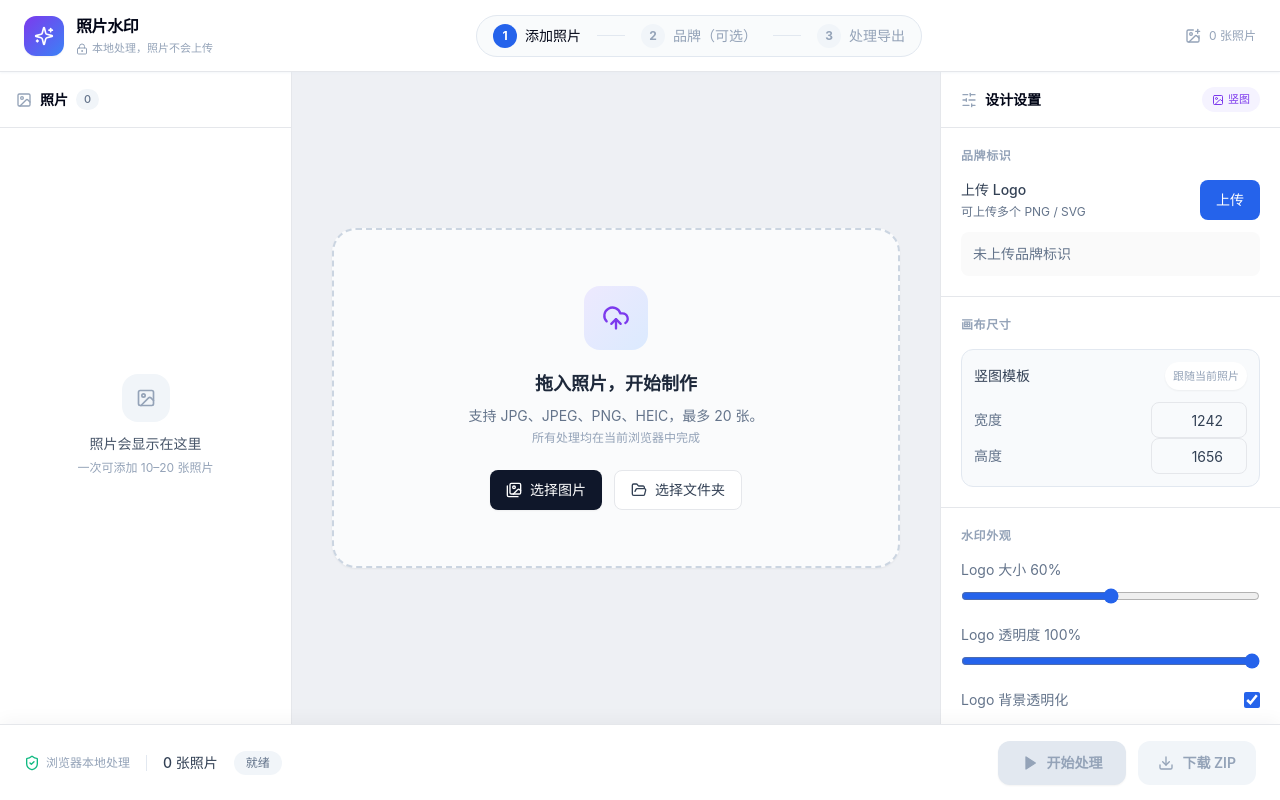
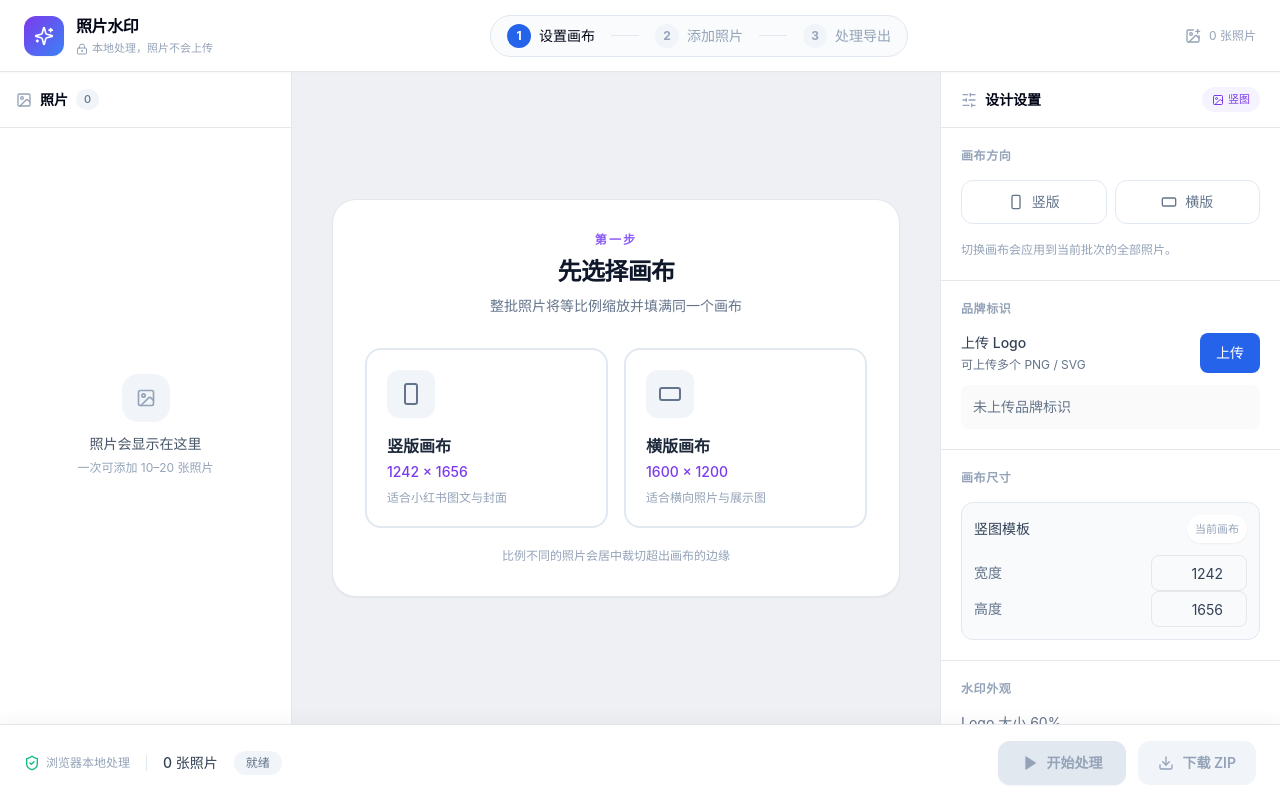
Before and after one commit to sweetCurious/photo-watermark-tool, a React (Vite) app: page / in a window 1280 px wide. Built offline with nearby package versions, Linux system fonts and the light colour scheme.

Commit message:
feat: add canvas-first cover workflow

```diff
--- /dev/null
+++ b/src/components/canvas/CanvasSetup.tsx
@@ -0,0 +1,62 @@
+import { RectangleHorizontal, RectangleVertical } from 'lucide-react';
+import { useSettingsStore } from '../../store/settingsStore';
+import { ImageOrientation } from '../../types/image';
+
+const CANVAS_OPTIONS: Array<{
+  description: string;
+  icon: typeof RectangleVertical;
+  label: string;
+  orientation: ImageOrientation;
+  size: string;
+}> = [
+  {
+    description: '适合小红书图文与封面',
+    icon: RectangleVertical,
+    label: '竖版画布',
+    orientation: 'portrait',
+    size: '1242 × 1656',
+  },
+  {
+    description: '适合横向照片与展示图',
+    icon: RectangleHorizontal,
+    label: '横版画布',
+    orientation: 'landscape',
+    size: '1600 × 1200',
+  },
+];
+
+export function CanvasSetup() {
+  const setCanvasOrientation = useSettingsStore((state) => state.setCanvasOrientation);
+
+  return (
+    <div className="w-full max-w-2xl rounded-3xl border border-slate-200 bg-white p-8 shadow-sm">
+      <div className="text-center">
+        <p className="text-xs font-bold uppercase tracking-[0.18em] text-violet-500">第一步</p>
+        <h2 className="mt-2 text-2xl font-bold tracking-tight text-slate-900">先选择画布</h2>
+        <p className="mt-2 text-sm text-slate-500">整批照片将等比例缩放并填满同一个画布</p>
+      </div>
+      <div className="mt-8 grid grid-cols-2 gap-4">
+        {CANVAS_OPTIONS.map((option) => {
+          const Icon = option.icon;
+
+          return (
+            <button
+              className="group rounded-2xl border-2 border-slate-200 p-5 text-left transition-all hover:-translate-y-0.5 hover:border-violet-400 hover:shadow-lg hover:shadow-violet-100"
+              key={option.orientation}
+              onClick={() => setCanvasOrientation(option.orientation)}
+              type="button"
+            >
+              <div className="flex size-12 items-center justify-center rounded-xl bg-slate-100 text-slate-500 transition-colors group-hover:bg-violet-100 group-hover:text-violet-600">
+                <Icon className="size-6" />
+              </div>
+              <p className="mt-4 text-base font-bold text-slate-800">{option.label}</p>
+              <p className="mt-1 text-sm font-medium text-violet-600">{option.size}</p>
+              <p className="mt-2 text-xs text-slate-400">{option.description}</p>
+            </button>
+          );
+        })}
+      </div>
+      <p className="mt-5 text-center text-xs text-slate-400">比例不同的照片会居中裁切超出画布的边缘</p>
+    </div>
+  );
+}
--- a/src/components/image/ImagePreview.tsx
+++ b/src/components/image/ImagePreview.tsx
@@ -2,14 +2,12 @@ import { PointerEvent, useEffect, useRef, useState } from 'react';
 import { toast } from 'sonner';
 import { usePreviewFitScale } from '../../hooks/usePreviewFitScale';
 import { createDrawableLogos, renderProcessedCanvas } from '../../services/imageProcessingService';
-import {
-  createLogoCanvas,
-  getLogoRects,
-} from '../../services/logoRenderer';
+import { createLogoCanvas, getLogoRects } from '../../services/logoRenderer';
 import { useImageStore } from '../../store/imageStore';
 import { useLogoStore } from '../../store/logoStore';
 import { useSettingsStore } from '../../store/settingsStore';
 import { releaseCanvas, revokeObjectUrl } from '../../utils/memory';
+import { CanvasSetup } from '../canvas/CanvasSetup';
 import { ImageUpload } from '../upload/ImageUpload';
 import { LogoOverlayLayer } from './LogoOverlayLayer';
 import { PreviewToolbar } from './PreviewToolbar';
@@ -35,15 +33,16 @@ export function ImagePreview() {
   const logos = useLogoStore((state) => state.logos);
   const outputSizes = useSettingsStore((state) => state.outputSizes);
   const templates = useSettingsStore((state) => state.templates);
+  const canvasOrientation = useSettingsStore((state) => state.canvasOrientation);
   const setTemplate = useSettingsStore((state) => state.setTemplate);
   const selectedImage = images.find((image) => image.id === selectedImageId) ?? null;
-  const selectedOutputSize = selectedImage ? outputSizes[selectedImage.orientation] : null;
-  const selectedTemplate = selectedImage ? templates[selectedImage.orientation] : null;
+  const selectedOutputSize = canvasOrientation ? outputSizes[canvasOrientation] : null;
+  const selectedTemplate = canvasOrientation ? templates[canvasOrientation] : null;
   const { fitScale, previewViewportRef } = usePreviewFitScale(selectedOutputSize);
   const displayScale = fitScale * (previewScale / 100);
 
   useEffect(() => {
-    if (!selectedImage) {
+    if (!selectedImage || !canvasOrientation) {
       setPreviewUrl((currentUrl) => {
         if (currentUrl) {
           revokeObjectUrl(currentUrl);
@@ -59,8 +58,9 @@ export function ImagePreview() {
     }
 
     const currentImage = selectedImage;
-    const outputSize = outputSizes[currentImage.orientation];
-    const template = templates[currentImage.orientation];
+    const currentCanvasOrientation = canvasOrientation;
+    const outputSize = outputSizes[currentCanvasOrientation];
+    const template = templates[currentCanvasOrientation];
     const abortController = new AbortController();
 
     async function renderPreview() {
@@ -92,6 +92,7 @@ export function ImagePreview() {
         const canvas = await renderProcessedCanvas(
           currentImage,
           [],
+          currentCanvasOrientation,
           outputSize,
           template,
           abortController.signal,
@@ -134,7 +135,7 @@ export function ImagePreview() {
     return () => {
       abortController.abort();
     };
-  }, [logos, outputSizes, selectedImage, templates]);
+  }, [canvasOrientation, logos, outputSizes, selectedImage, templates]);
 
   function getPointerCanvasPosition(event: PointerEvent<HTMLImageElement>) {
     const previewSurface = previewSurfaceRef.current;
@@ -216,14 +217,14 @@ export function ImagePreview() {
     if (
       !dragState ||
       dragState.pointerId !== event.pointerId ||
-      !selectedImage ||
+      !canvasOrientation ||
       !selectedOutputSize ||
       !selectedTemplate
     ) {
       return;
     }
 
-    setTemplate(selectedImage.orientation, {
+    setTemplate(canvasOrientation, {
       ...selectedTemplate,
       logo: {
         ...selectedTemplate.logo,
@@ -237,6 +238,10 @@ export function ImagePreview() {
       },
     });
     dragStateRef.current = null;
+  }
+
+  if (!canvasOrientation) {
+    return <div className="flex h-full items-center justify-center p-10"><CanvasSetup /></div>;
   }
 
   if (!selectedImage || !selectedOutputSize || !selectedTemplate) {
--- a/src/components/layout/Header.tsx
+++ b/src/components/layout/Header.tsx
@@ -1,6 +1,6 @@
 import { Check, ImagePlus, LockKeyhole, Sparkles } from 'lucide-react';
 import { useImageStore } from '../../store/imageStore';
-import { useLogoStore } from '../../store/logoStore';
+import { useSettingsStore } from '../../store/settingsStore';
 
 function FlowStep({
   active,
@@ -33,7 +33,8 @@ function FlowStep({
 
 export function Header() {
   const imageCount = useImageStore((state) => state.images.length);
-  const logoCount = useLogoStore((state) => state.logos.length);
+  const canvasOrientation = useSettingsStore((state) => state.canvasOrientation);
+  const hasCanvas = canvasOrientation !== null;
 
   return (
     <header className="z-[100] flex h-[72px] shrink-0 items-center justify-between border-b border-border-default bg-background-panel px-6 shadow-sm shadow-slate-200/40">
@@ -49,17 +50,17 @@ export function Header() {
         </div>
       </div>
       <div className="flex items-center gap-4 rounded-full border border-slate-200 bg-slate-50/80 px-4 py-2">
-        <FlowStep active={imageCount === 0} complete={imageCount > 0} label="添加照片" number={1} />
+        <FlowStep active={!hasCanvas} complete={hasCanvas} label="设置画布" number={1} />
         <span className="h-px w-7 bg-slate-200" />
         <FlowStep
-          active={imageCount > 0 && logoCount === 0}
-          complete={logoCount > 0}
-          label="品牌（可选）"
+          active={hasCanvas && imageCount === 0}
+          complete={imageCount > 0}
+          label="添加照片"
           number={2}
         />
         <span className="h-px w-7 bg-slate-200" />
         <FlowStep
-          active={imageCount > 0 && logoCount > 0}
+          active={imageCount > 0}
           complete={false}
           label="处理导出"
           number={3}
--- a/src/components/settings/SettingsPanel.tsx
+++ b/src/components/settings/SettingsPanel.tsx
@@ -1,7 +1,6 @@
-import { ImageIcon, SlidersHorizontal } from 'lucide-react';
+import { ImageIcon, RectangleHorizontal, RectangleVertical, SlidersHorizontal } from 'lucide-react';
 import { ReactNode } from 'react';
 import { JPG_QUALITY } from '../../services/exportService';
-import { useImageStore } from '../../store/imageStore';
 import { TemplateSettings, useSettingsStore } from '../../store/settingsStore';
 import { ImageOrientation } from '../../types/image';
 import { LogoUploader } from '../logo/LogoUploader';
@@ -50,7 +49,7 @@ function ExportCard({ selectedTemplate }: { selectedTemplate: ImageOrientation }
       <div className="rounded-xl border border-slate-200 bg-slate-50 p-3">
         <p className="mb-3 flex items-center justify-between text-sm font-medium text-slate-700">
           <span>{label}模板</span>
-          <span className="rounded-full bg-white px-2 py-1 text-[11px] font-normal text-slate-400 shadow-sm">跟随当前照片</span>
+          <span className="rounded-full bg-white px-2 py-1 text-[11px] font-normal text-slate-400 shadow-sm">当前画布</span>
         </p>
         <NumberInput
           label="宽度"
@@ -212,10 +211,9 @@ function OutputCard() {
 }
 
 export function SettingsPanel() {
-  const images = useImageStore((state) => state.images);
-  const selectedImageId = useImageStore((state) => state.selectedImageId);
-  const selectedImage = images.find((image) => image.id === selectedImageId) ?? null;
-  const selectedTemplate: ImageOrientation = selectedImage?.orientation ?? 'portrait';
+  const canvasOrientation = useSettingsStore((state) => state.canvasOrientation);
+  const setCanvasOrientation = useSettingsStore((state) => state.setCanvasOrientation);
+  const selectedTemplate: ImageOrientation = canvasOrientation ?? 'portrait';
   const orientationLabel = selectedTemplate === 'portrait' ? '竖图' : '横图';
 
   return (
@@ -230,6 +228,28 @@ export function SettingsPanel() {
         </span>
       </div>
       <div className="min-h-0 flex-1 overflow-y-auto">
+        <SettingsCard title="画布方向">
+          <div className="grid grid-cols-2 gap-2">
+            {([
+              ['portrait', '竖版', RectangleVertical],
+              ['landscape', '横版', RectangleHorizontal],
+            ] as const).map(([orientation, label, Icon]) => (
+              <button
+                className={`flex h-11 items-center justify-center gap-2 rounded-xl border text-sm font-medium ${
+                  selectedTemplate === orientation && canvasOrientation
+                    ? 'border-violet-500 bg-violet-50 text-violet-700'
+                    : 'border-slate-200 text-slate-500 hover:bg-slate-50'
+                }`}
+                key={orientation}
+                onClick={() => setCanvasOrientation(orientation)}
+                type="button"
+              >
+                <Icon className="size-4" /> {label}
+              </button>
+            ))}
+          </div>
+          <p className="text-xs leading-5 text-slate-400">切换画布会应用到当前批次的全部照片。</p>
+        </SettingsCard>
         <SettingsCard title="品牌标识">
           <LogoUploader />
         </SettingsCard>
--- a/src/hooks/useImageProcessing.ts
+++ b/src/hooks/useImageProcessing.ts
@@ -17,6 +17,7 @@ export function useImageProcessing() {
   const logos = useLogoStore((state) => state.logos);
   const outputSizes = useSettingsStore((state) => state.outputSizes);
   const templates = useSettingsStore((state) => state.templates);
+  const canvasOrientation = useSettingsStore((state) => state.canvasOrientation);
   const abortControllerRef = useRef<AbortController | null>(null);
   const [isProcessing, setIsProcessing] = useState(false);
   const [progress, setProgress] = useState<ProcessingProgress>({ current: 0, total: 0 });
@@ -27,7 +28,7 @@ export function useImageProcessing() {
   }
 
   async function startProcessing() {
-    if (isProcessing || images.length === 0) {
+    if (isProcessing || images.length === 0 || !canvasOrientation) {
       return;
     }
 
@@ -39,10 +40,11 @@ export function useImageProcessing() {
 
     try {
       const files = await processImages({
+        canvasOrientation,
         images,
         logos,
-        outputSizes,
-        templates,
+        outputSize: outputSizes[canvasOrientation],
+        template: templates[canvasOrientation],
         signal: abortController.signal,
         onImageStatus: updateImageStatus,
         onProgress: () =>
--- a/src/store/settingsStore.ts
+++ b/src/store/settingsStore.ts
@@ -32,8 +32,10 @@ export interface TemplateSettings {
 }
 
 interface SettingsStore {
+  canvasOrientation: ImageOrientation | null;
   outputSizes: Record<ImageOrientation, OutputSize>;
   templates: Record<ImageOrientation, TemplateSettings>;
+  setCanvasOrientation: (orientation: ImageOrientation) => void;
   setOutputSize: (orientation: ImageOrientation, size: OutputSize) => void;
   setTemplate: (orientation: ImageOrientation, template: TemplateSettings) => void;
 }
@@ -53,11 +55,13 @@ const DEFAULT_TEMPLATE: TemplateSettings = {
 };
 
 export const useSettingsStore = create<SettingsStore>((set) => ({
+  canvasOrientation: null,
   outputSizes: OUTPUT_IMAGE_SPECS,
   templates: {
     landscape: DEFAULT_TEMPLATE,
     portrait: DEFAULT_TEMPLATE,
   },
+  setCanvasOrientation: (orientation) => set({ canvasOrientation: orientation }),
   setOutputSize: (orientation, size) =>
     set((state) => ({
       outputSizes: {
```
Also changed, not shown: src/services/backgroundRenderer.ts (+2 -12 lines), src/services/imageProcessingService.ts (+14 -10 lines), tasks/T020_Canvas_First_Cover_Flow.md (added, +21 -0 lines), 6 other files (tests, documents, lock files or other folders).
